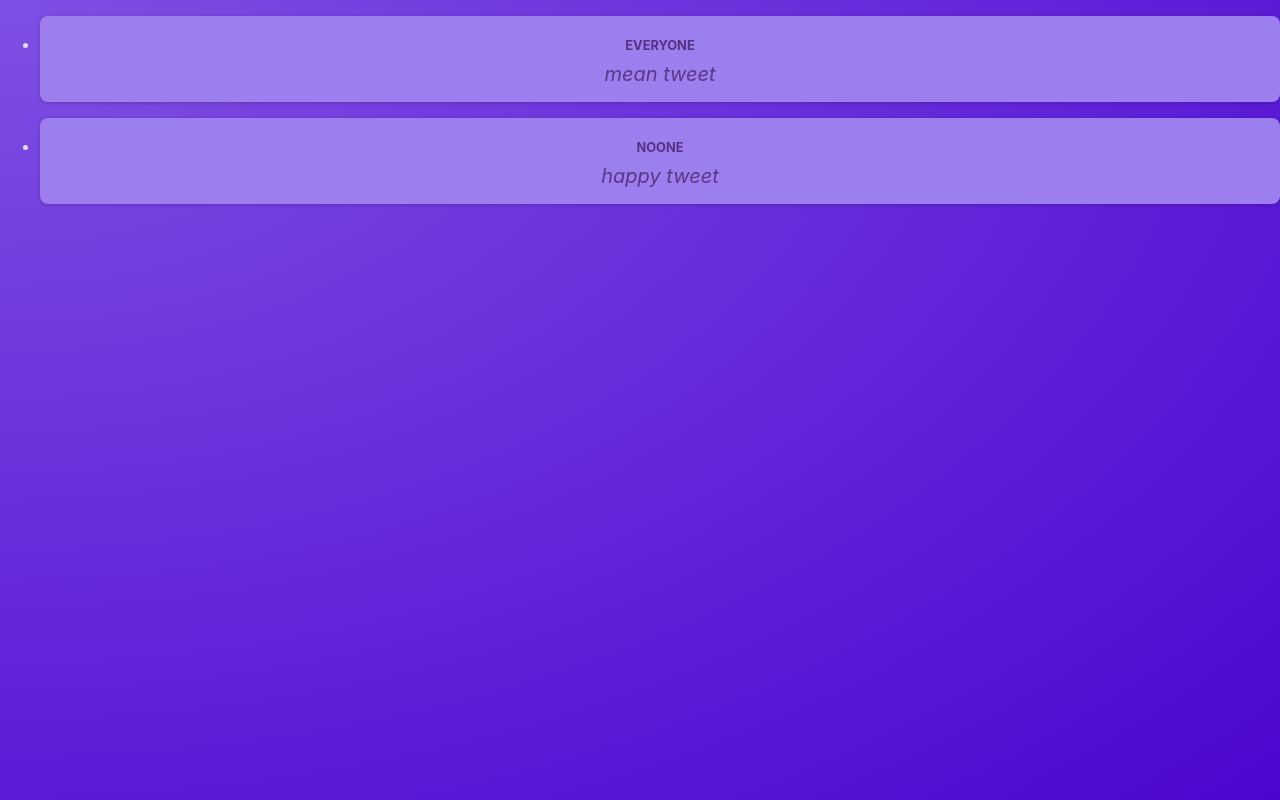
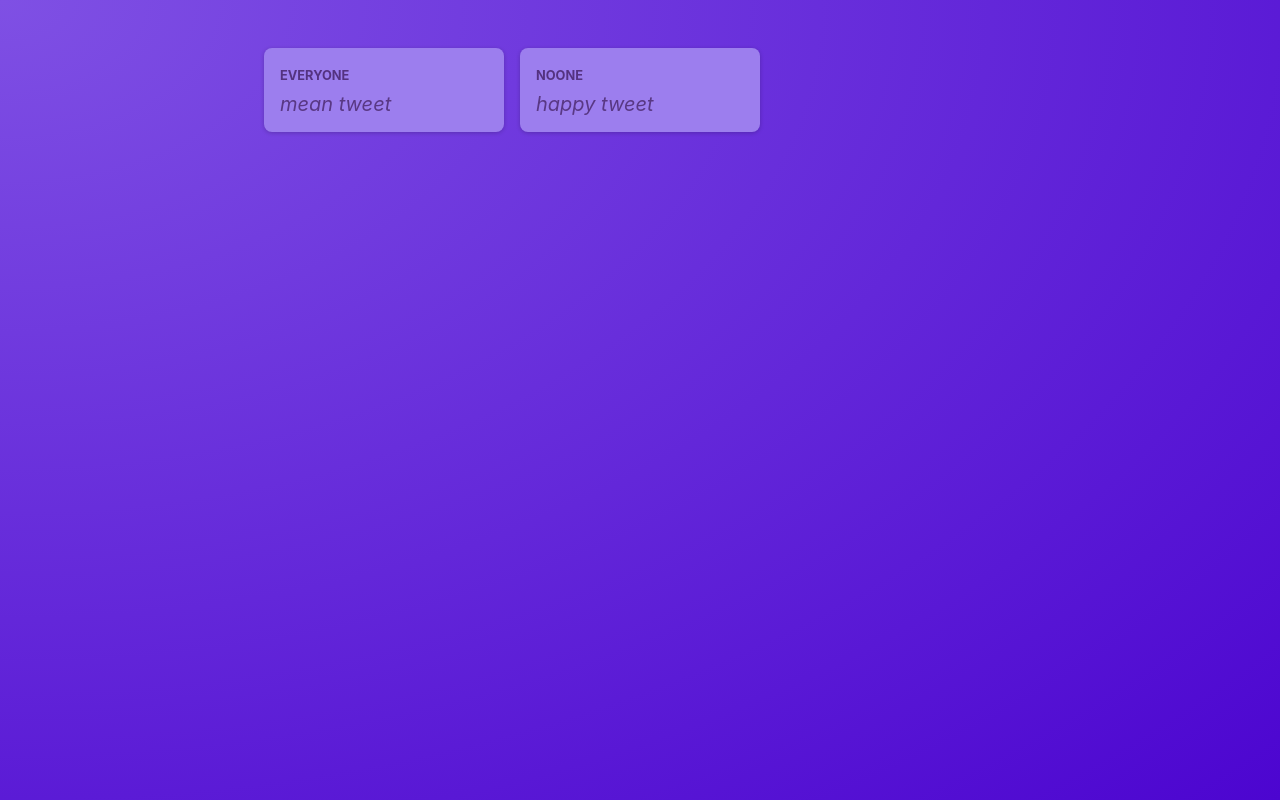
Before and after one commit to JJ807/React-Course, a React (Vite) app: page / in a window 1280 px wide. Built offline with nearby package versions, Linux system fonts and the light colour scheme.

Commit message:
1st excercise solution

```diff
--- a/src/components/PostList.jsx
+++ b/src/components/PostList.jsx
@@ -1,8 +1,9 @@
 import Post from './Post';
+import classes from './PostList.module.css';
 
 function PostList() {
     return(
-    <ul>
+    <ul className={classes.posts}>
         <Post body="mean tweet" author="everyone" />
         <Post body="happy tweet" author="noone" />
     </ul>
--- /dev/null
+++ b/src/components/PostList.module.css
@@ -0,0 +1,10 @@
+.posts {
+    list-style: none;
+    max-width: 50rem;
+    margin: 1rem auto;
+    padding: 1rem 0;
+    display: grid;
+    gap: 1rem;
+    grid-template-columns: repeat(3, 30%);
+    justify-content: center;
+  }
--- a/src/index.css
+++ b/src/index.css
@@ -18,6 +18,5 @@
 
 body {
   margin: 0;
-  text-align: center;
   color: #e6ddf9;
 }
```
